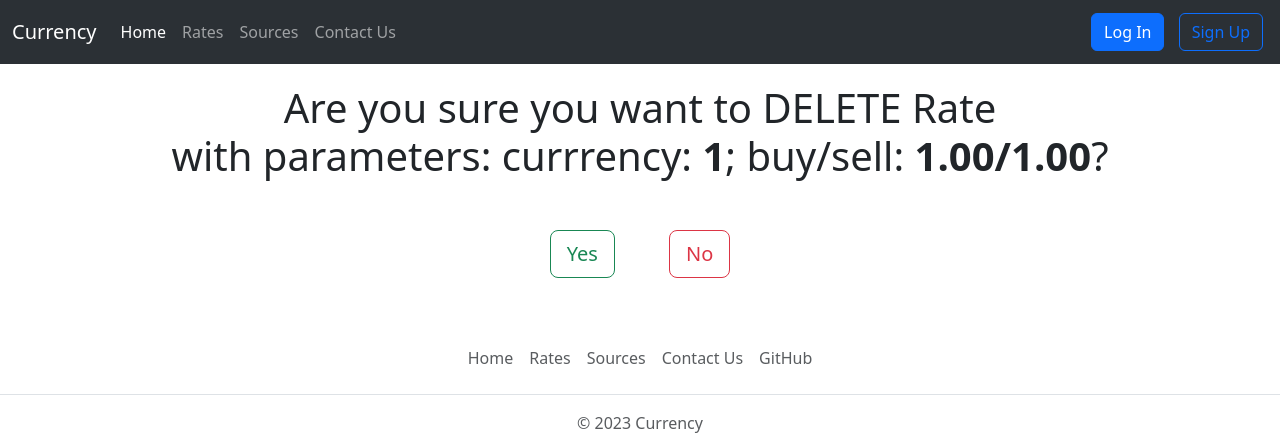
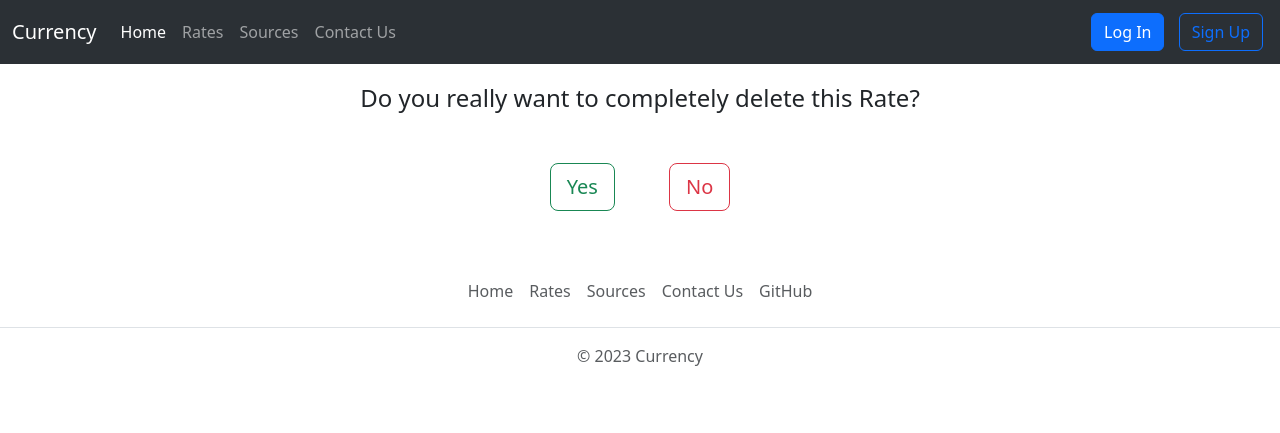
Before and after one commit to nkstlrv/Currency, a Django app: page /rates/delete/1/ in a window 1280 px wide. Shown: the top 433 px of the page. Run offline with Django 4.2, Linux system fonts and the light colour scheme; data comes from the database, SQL or seed files in the repository; tables that the repository leaves empty hold one stand-in row (values such as "Sample post"); some libraries are stand-ins or nearby versions.

Commit message:
delete pages headers

```diff
--- a/app/currency/templates/currency/contact_delete.html
+++ b/app/currency/templates/currency/contact_delete.html
@@ -10,8 +10,7 @@
 {% block content %}
 
 <div class="header">
-  <h2>Are you sure you want to DELETE Contact <br>
-    with email <b>{{contact.email_from}}</b> and id <b>({{contact.id}})</b>?</h2>
+  <h4>Do you really want to completely delete this Contact?</h4>
 </div>
 
 <div class="form-delete">
--- a/app/currency/templates/currency/rate_delete.html
+++ b/app/currency/templates/currency/rate_delete.html
@@ -10,9 +10,7 @@
 {% block content %}
 
 <div class="header">
-  <h1>Are you sure you want to DELETE Rate <br>
-    with parameters: currrency: <b>{{rate.currency}}</b>; buy/sell:
-    <b>{{rate.buy}}/{{rate.sell}}</b>?</h1>
+  <h4>Do you really want to completely delete this Rate?</h4>
 </div>
 
 <div class="form-delete">
--- a/app/currency/templates/currency/source_delete.html
+++ b/app/currency/templates/currency/source_delete.html
@@ -9,9 +9,7 @@
 {% block content %}
 
 <div class="header">
-  <h2>Are you sure you want to DELETE Source <br>
-    with parameters: name: <b>{{source.name}}</b>; url:
-    <b>{{source.url}}</b>?</h2>
+  <h4>Do you really want to completely delete this Source?</h4>
 </div>
 
 <div class="form-delete">
```
